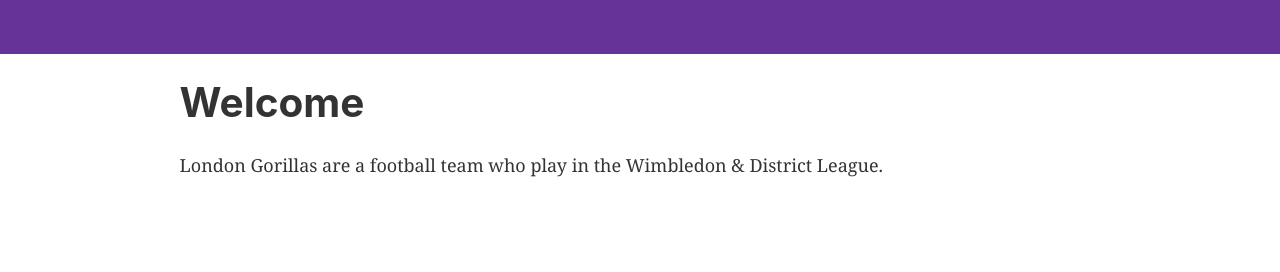
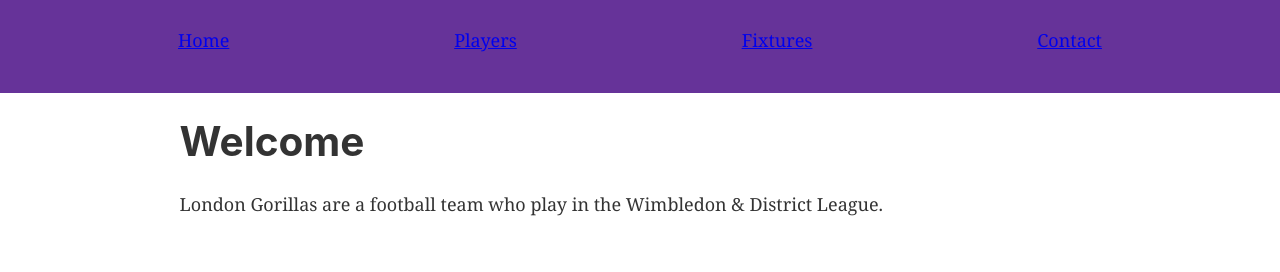
Before and after one commit to sjransom/claremont-gorillas, a Gatsby site: page / in a window 1280 px wide. Built offline with nearby package versions, Linux system fonts and the light colour scheme; Gatsby itself is replaced by a stand-in of ours.

Commit message:
add nav bar

```diff
--- a/src/components/Header.js
+++ b/src/components/Header.js
@@ -1,9 +1,13 @@
 import React from 'react'
+
+import NavBar from './nav-bar'
 import headerStyles from './header.module.css'
 
 const Header = () => (
   <header className={headerStyles.header}>
-    <div className={headerStyles.headerContent}></div>
+    <div className={headerStyles.headerContent}>
+      <NavBar />
+    </div>
   </header>
 )
 
--- a/src/components/header.module.css
+++ b/src/components/header.module.css
@@ -5,6 +5,6 @@
 
 .headerContent {
   margin: 0 auto;
-  max-width: 960;
+  max-width: 960px;
   padding: 1.5rem 1rem;
 }
--- /dev/null
+++ b/src/components/nav-bar.js
@@ -0,0 +1,29 @@
+import React from 'react'
+
+import { Link } from 'gatsby'
+import navbarStyles from './nav-bar.module.css'
+
+const NavBar = () => {
+  return (
+    <>
+      <nav>
+        <ul className={navbarStyles.navBar}>
+          <li>
+            <Link to="/blog">Home</Link>
+          </li>
+          <li>
+            <Link to="/players">Players</Link>
+          </li>
+          <li>
+            <Link to="/fixtures">Fixtures</Link>
+          </li>
+          <li>
+            <Link to="/contact">Contact</Link>
+          </li>
+        </ul>
+      </nav>
+    </>
+  )
+}
+
+export default NavBar
--- /dev/null
+++ b/src/components/nav-bar.module.css
@@ -0,0 +1,8 @@
+.navBar {
+  display: flex;
+  flex-direction: row;
+  justify-content: space-between;
+  list-style-type: none;
+  margin: 0;
+  padding: 0;
+}
```
